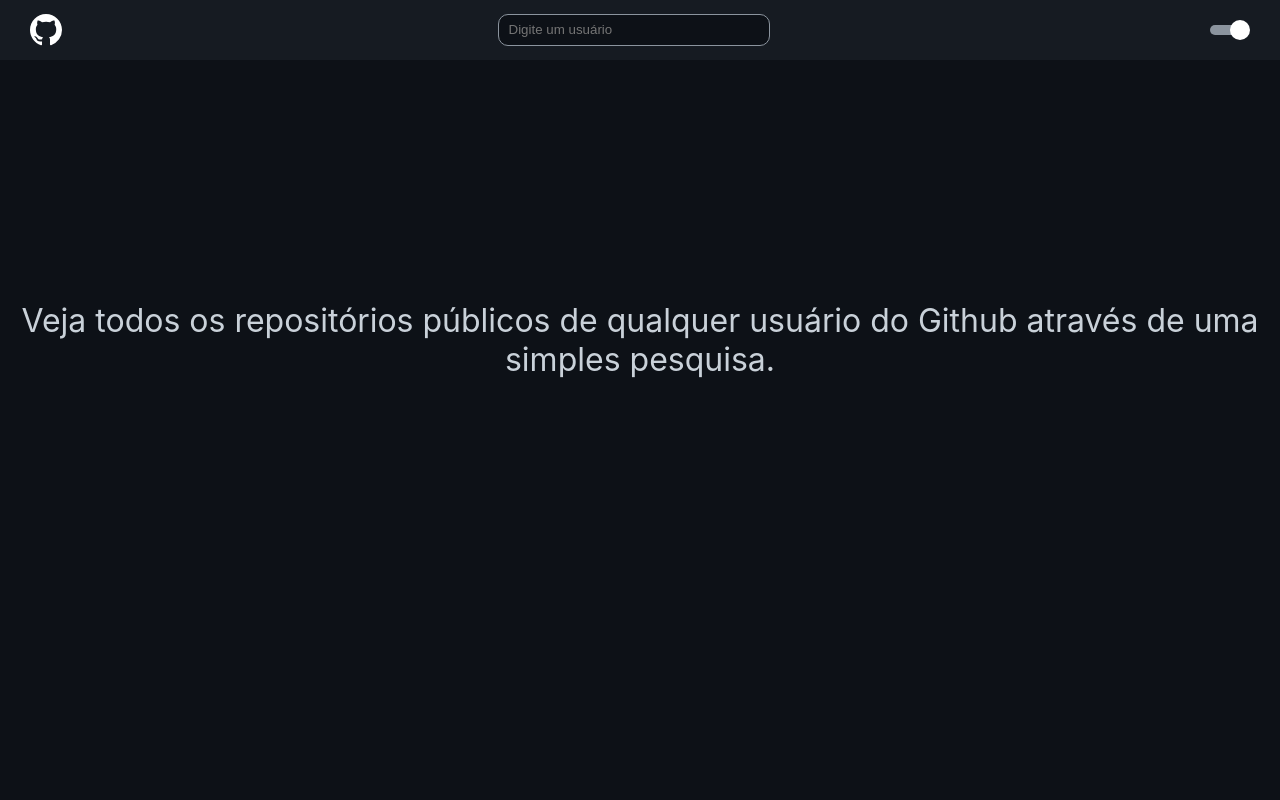
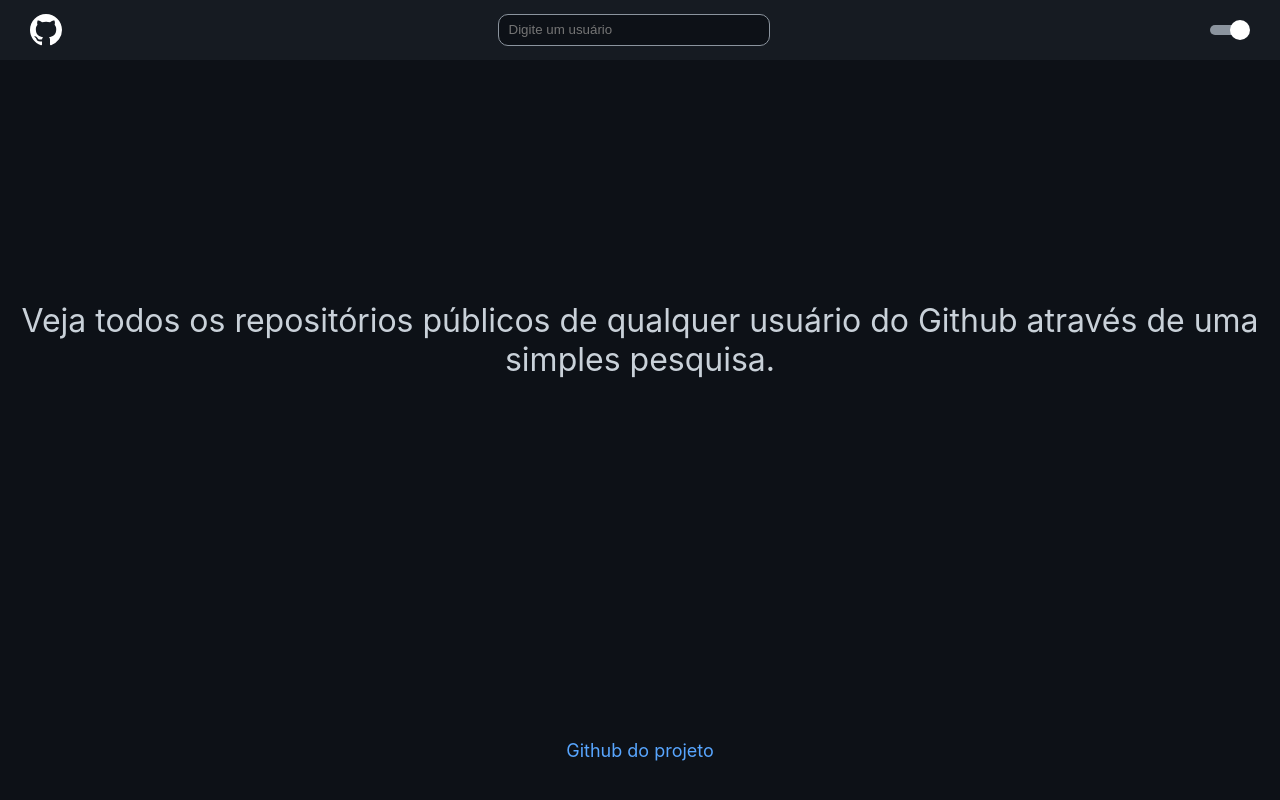
Before and after one commit to iigorfelipe/github-repos, a React (Vite) app: page /home in a window 1280 px wide. Built offline with nearby package versions, Linux system fonts and the light colour scheme.

Commit message:
✨ feat: add project link on github

```diff
--- a/src/pages/Home/index.tsx
+++ b/src/pages/Home/index.tsx
@@ -12,15 +12,24 @@ const Home = () => {
   } = useContext(GithubContext);
 
   return !infos.login ? (
-    <C.Message>
-      Veja todos os repositórios públicos de qualquer usuário do Github através
-      de uma simples pesquisa.
-    </C.Message>
+    <C.Div>
+
+      <C.Message>
+        Veja todos os repositórios públicos de qualquer usuário do Github através
+        de uma simples pesquisa.
+      </C.Message>
+
+      <C.Repository href="https://github.com/iigorfelipe/github-repos" target="_blank">
+        Github do projeto
+      </C.Repository>
+
+    </C.Div>
   ) : (
     <C.Container>
+
       <LeftSide />
+      <RightSide />
 
-      <RightSide />
     </C.Container>
   );
 };
--- a/src/pages/Home/styles.tsx
+++ b/src/pages/Home/styles.tsx
@@ -5,6 +5,12 @@ export const Container = styled.div`
   justify-content: space-between;
   padding: 0px 32px;
   margin: 0px 35px;
+`;
+
+export const Div = styled.div`
+  display: flex;
+  flex-direction: column;
+  align-items: center;
 `;
 
 export const Message = styled.div`
@@ -16,3 +22,14 @@ export const Message = styled.div`
   font-size: xx-large;
   text-align: center;
 `;
+
+export const Repository = styled.a`
+  font-size: large;
+  margin-top: 15vh;
+  text-decoration: none;
+  color: ${(props) => props.theme.colors.link};
+  &:hover {
+    cursor: pointer;
+    text-decoration: underline;
+  }
+`;
```
